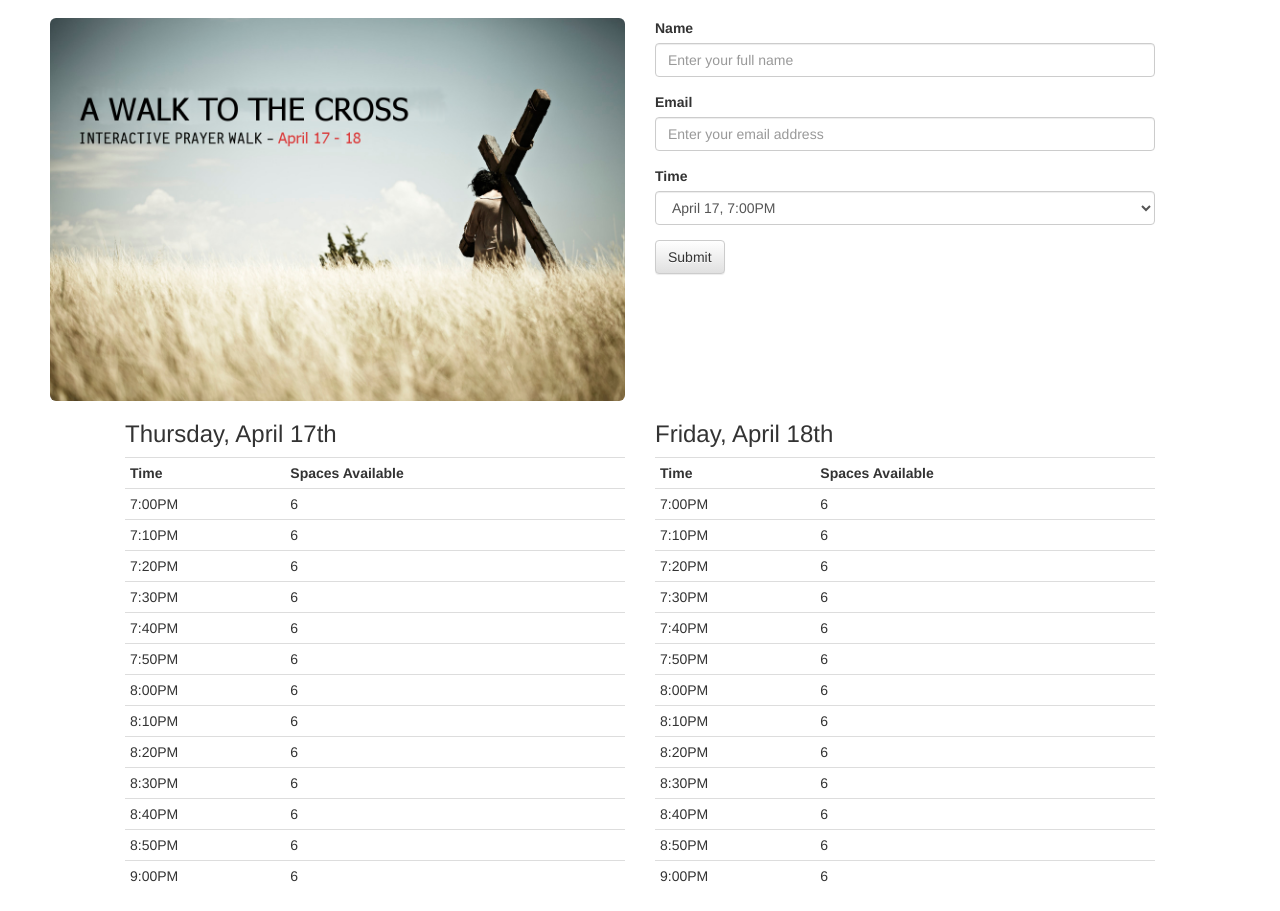
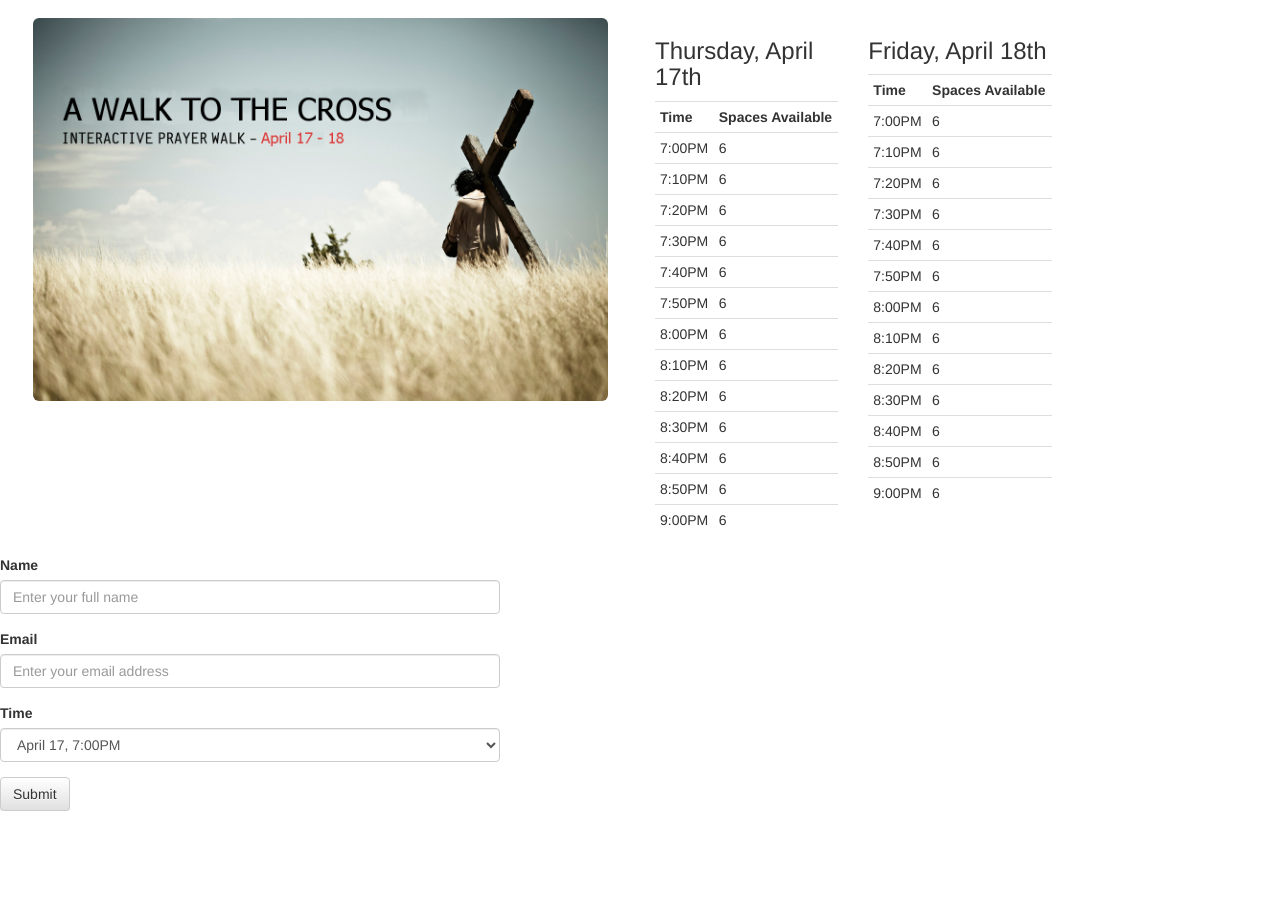
Before and after one commit to toyatech/labc-events, a website: page public/events.html in a window 1280 px wide. Shown: the part 54-965 px from the top of the page. After the commit the page ends 865 px from the top, so only its background shows below. Drawn offline with nearby package versions, Linux system fonts and the light colour scheme.

Commit message:
change events layout

```diff
--- a/public/events.html
+++ b/public/events.html
@@ -32,35 +32,9 @@
 
       <div class="row">
         <div class="col-md-6">
-          <img src="./awalktothecrosspromo.png" style="width:575px;height:383px;" alt="A Walk To The Cross Promo" class="img-rounded pull-right">
+          <img src="./awalktothecrosspromo.png" style="width:575px;height:383px;" alt="A Walk To The Cross Promo" class="img-rounded img-responsive center-block">
         </div>
-        <div class="col-md-6">
-          <form role="form" style="width: 500px">
-            <div class="form-group">
-              <label for="name">Name</label>
-              <input type="text" class="form-control" id="name" placeholder="Enter your full name">
-            </div>
-            <div class="form-group">
-              <label for="email">Email</label>
-              <input type="email" class="form-control" id="email" placeholder="Enter your email address">
-            </div>
-            <div class="form-group">
-              <label for="time">Time</label>
-              <select class="form-control" id="time" placeholder="Choose a time">
-                <option>April 17, 7:00PM</option>
-                <option>April 17, 8:10PM</option>
-                <option>April 17, 8:50PM</option>
-                <option>April 18, 7:30PM</option>
-                <option>April 18, 9:00PM</option>
-              </select>
-            </div>
-            <button type="submit" class="btn btn-default">Submit</button>
-          </form>
-        </div>
-      </div>
-      <div class="row">
-        <div class="col-md-6">
-          <div class="pull-right" style="width: 500px">
+        <div class="col-md-2">
           <h3 style="align: center">Thursday, April 17th</h3>
           <table class="table table-condensed">
             <tr>
@@ -121,9 +95,7 @@
             </tr>
           </table>
         </div>
-        </div>
-        <div class="col-md-6 pull-right">
-          <div style="width: 500px">
+        <div class="col-md-2">
           <h3 style="align: center">Friday, April 18th</h3>
           <table class="table table-condensed">
             <tr>
@@ -184,6 +156,30 @@
             </tr>
           </table>
         </div>
+        <div class="row">
+          <div class="col-md-12">
+            <form role="form" style="width: 500px">
+              <div class="form-group">
+                <label for="name">Name</label>
+                <input type="text" class="form-control" id="name" placeholder="Enter your full name">
+              </div>
+              <div class="form-group">
+                <label for="email">Email</label>
+                <input type="email" class="form-control" id="email" placeholder="Enter your email address">
+              </div>
+              <div class="form-group">
+                <label for="time">Time</label>
+                <select class="form-control" id="time" placeholder="Choose a time">
+                  <option>April 17, 7:00PM</option>
+                  <option>April 17, 8:10PM</option>
+                  <option>April 17, 8:50PM</option>
+                  <option>April 18, 7:30PM</option>
+                  <option>April 18, 9:00PM</option>
+                </select>
+              </div>
+              <button type="submit" class="btn btn-default">Submit</button>
+            </form>
+          </div>
         </div>
       </div>
 
```
